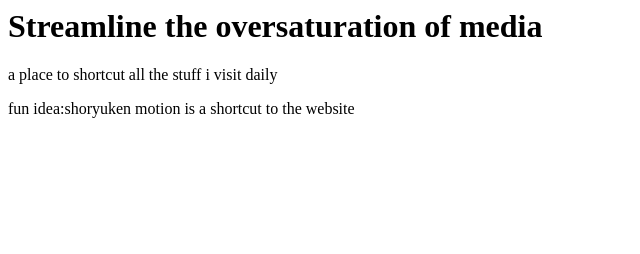
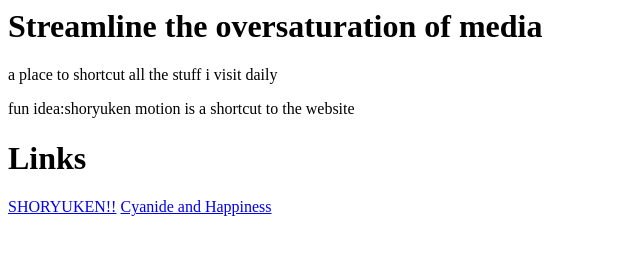
Before and after one commit to jrdnmprry/jrdnmprry.github.io, a plain HTML site: page index.html in a window 1280 px wide. Shown: the whole page, without its empty margins (0-640 px from the left). Drawn offline with Linux system fonts and the light colour scheme.

Commit message:
added links

```diff
--- a/index.html
+++ b/index.html
@@ -4,4 +4,8 @@
     <p>a place to shortcut all the stuff i visit daily</p>
     <p>fun idea:shoryuken motion is a shortcut to the website</p>
     </body>
+    <body>
+        <h1>Links</h1>
+        <a href="http://www.shoryuken.com/html/">SHORYUKEN!!</a>
+        <a href="http://www.explosm.com/html/">Cyanide and Happiness</a>
 </html>
```
